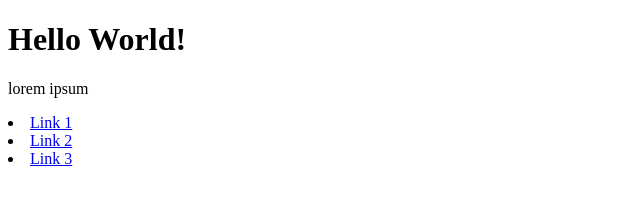
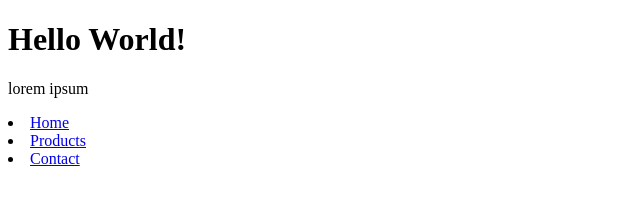
Before and after one commit to helloroman/hello-roman-git, a plain HTML site: page src/index.html in a window 1280 px wide. Shown: the full height of the page, 0-640 px from the left. Drawn offline with Linux system fonts and the light colour scheme.

Commit message:
Add real links

```diff
--- a/src/index.html
+++ b/src/index.html
@@ -11,9 +11,9 @@
 <h1>Hello World!</h1>
 <p>lorem ipsum</p>
 <nav>
-  <li><a href="#">Link 1</a></li>
-  <li><a href="#">Link 2</a></li>
-  <li><a href="#">Link 3</a></li>
+  <li><a href="/">Home</a></li>
+  <li><a href="/products">Products</a></li>
+  <li><a href="/contact">Contact</a></li>
 </nav>
 </body>
 </html>
```
